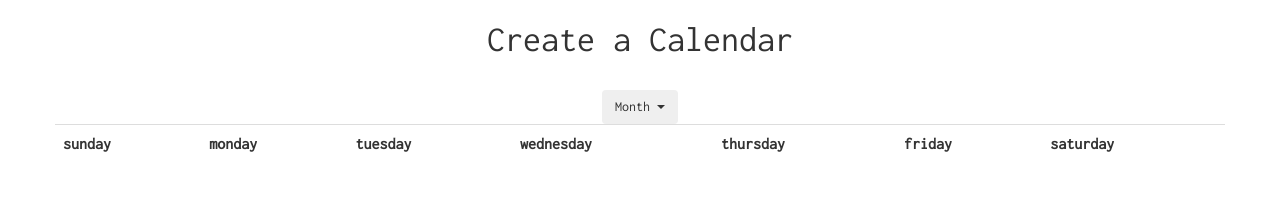
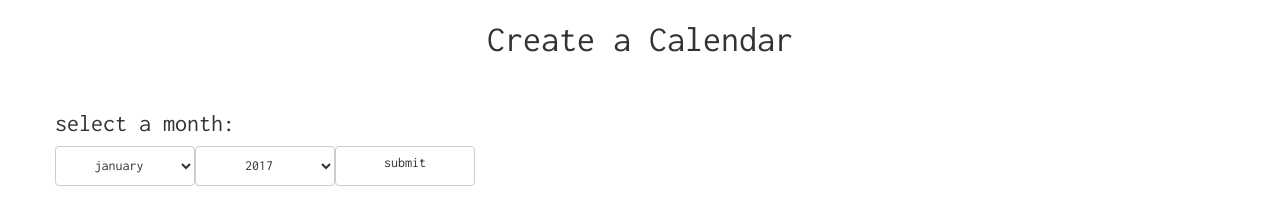
Before and after one commit to erinl1/spring-scripting-2017, a plain HTML site: page calendar.html in a window 1280 px wide. Drawn offline with nearby package versions, Linux system fonts and the light colour scheme.

Commit message:
Dropdown

```diff
--- a/calendar.html
+++ b/calendar.html
@@ -3,10 +3,6 @@
   <script src="https://ajax.googleapis.com/ajax/libs/jquery/3.1.0/jquery.min.js"></script>
   <link rel="stylesheet" href="https://maxcdn.bootstrapcdn.com/bootstrap/3.3.7/css/bootstrap.min.css"
   integrity="sha384-BVYiiSIFeK1dGmJRAkycuHAHRg32OmUcww7on3RYdg4Va+PmSTsz/K68vbdEjh4u" crossorigin="anonymous">
-
-  <!-- Optional theme -->
-  <link rel="stylesheet" href="https://maxcdn.bootstrapcdn.com/bootstrap/3.3.7/css/bootstrap-theme.min.css"
-  integrity="sha384-rHyoN1iRsVXV4nD0JutlnGaslCJuC7uwjduW9SVrLvRYooPp2bWYgmgJQIXwl/Sp" crossorigin="anonymous">
 
   <!-- Latest compiled and minified JavaScript -->
   <script src="https://maxcdn.bootstrapcdn.com/bootstrap/3.3.7/js/bootstrap.min.js"
@@ -18,32 +14,46 @@
   body {
     font-family: 'Inconsolata';
   }
+  .btn {
+    display:inline-block;
+    vertical-align: top;
+    float: left;
+    width: 140px;
+    height: 40px;
+  }
+
   </style>
 </head>
 <body>
   <div class = "container">
+    <div class = "row">
+      <center><h1>Create a Calendar</h1><br></center>
+          <h3>select a month:</h3>
+          <select class="btn btn-default" id="month">
+            <option>january</option>
+            <option>february</option>
+            <option>march</option>
+            <option>april</option>
+            <option>may</option>
+            <option>june</option>
+            <option>july</option>
+            <option>august</option>
+            <option>september</option>
+            <option>october</option>
+            <option>november</option>
+            <option>december</option>
+    </select>
+
+        <select class="btn btn-default" id="year" text ="year">
+          <option>2017</option>
+          <option>2018</option>
+          <option>2019</option>
+          <option>2020</option>
+        </select>
+          <div class = "btn btn-default submit" onclick=clickButton()>submit</div>
+
+        </div>
         <center><div class = "row">
-      <h1>Create a Calendar</h1><br>
-      <div class="dropdown">
-  <button class="btn dropdown-toggle" type="button" data-toggle="dropdown">Month
-  <span class="caret"></span></button>
-  <ul class="dropdown-menu">
-    <li>january</li>
-    <li>february</li>
-    <li>march</li>
-    <li>april</li>
-    <li>may</li>
-    <li>june</li>
-    <li>july</li>
-    <li>august</li>
-    <li>september</li>
-    <li>october</li>
-    <li>november</li>
-    <li>december</li>
-  </ul>
-</div>
-    </div>
-    <div class = "row">
           <table class = "table">
             <tr class = "weekname">
             </tr>
@@ -52,13 +62,16 @@
       </div>
     </body>
     <script>
+    function clickButton() {
     var weekday = ["sunday", "monday", "tuesday", "wednesday", "thursday", "friday", "saturday"];
+
     for(var i = 0; i <=weekday.length-1; i++){
       $(".weekname").append("<th class = '" + weekday[i] + "'>" + weekday[i] + "</th>");
     }
     for(var i = 1; i <= 5; i++){
       $(".table").append("<tr class = 'row" + i + "'></tr>");
     }
+  }
     console.log
     </script>
     </html>
```
Lines whose indentation alone changed are shown as unchanged.
